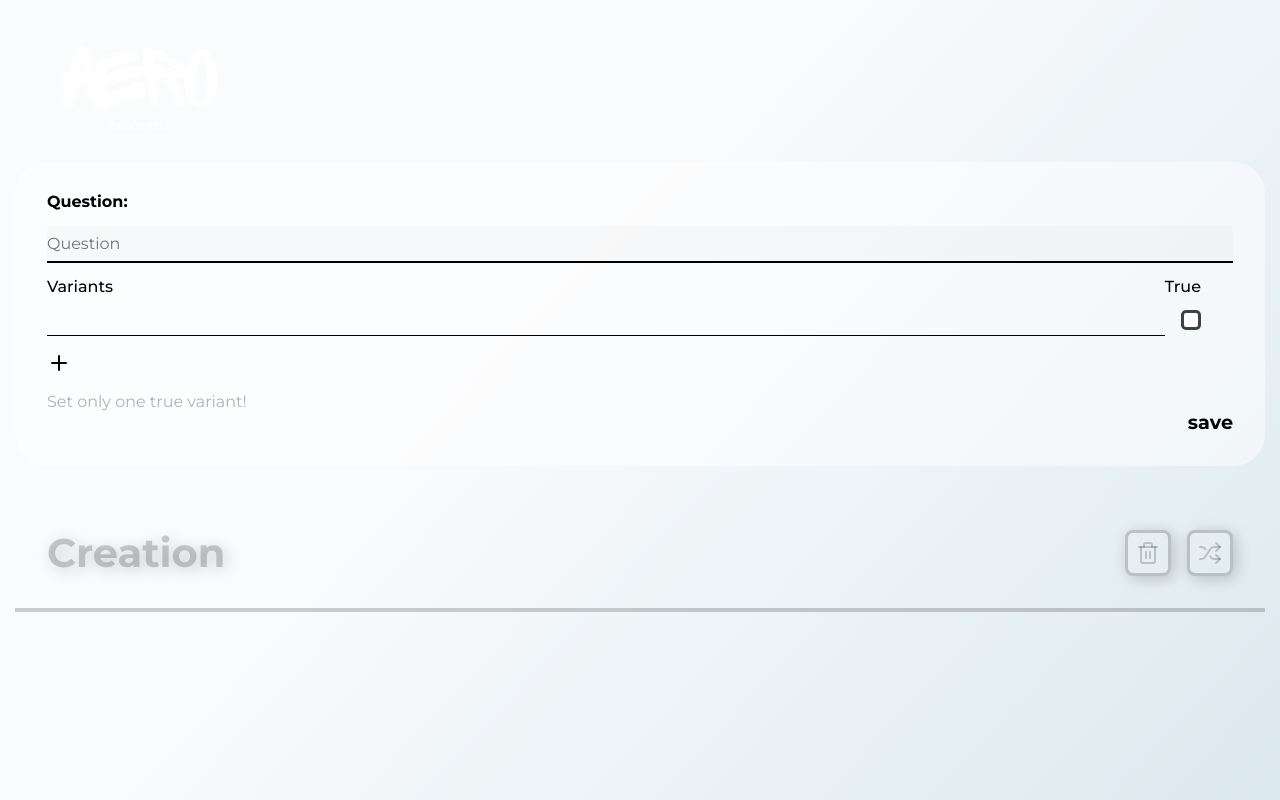
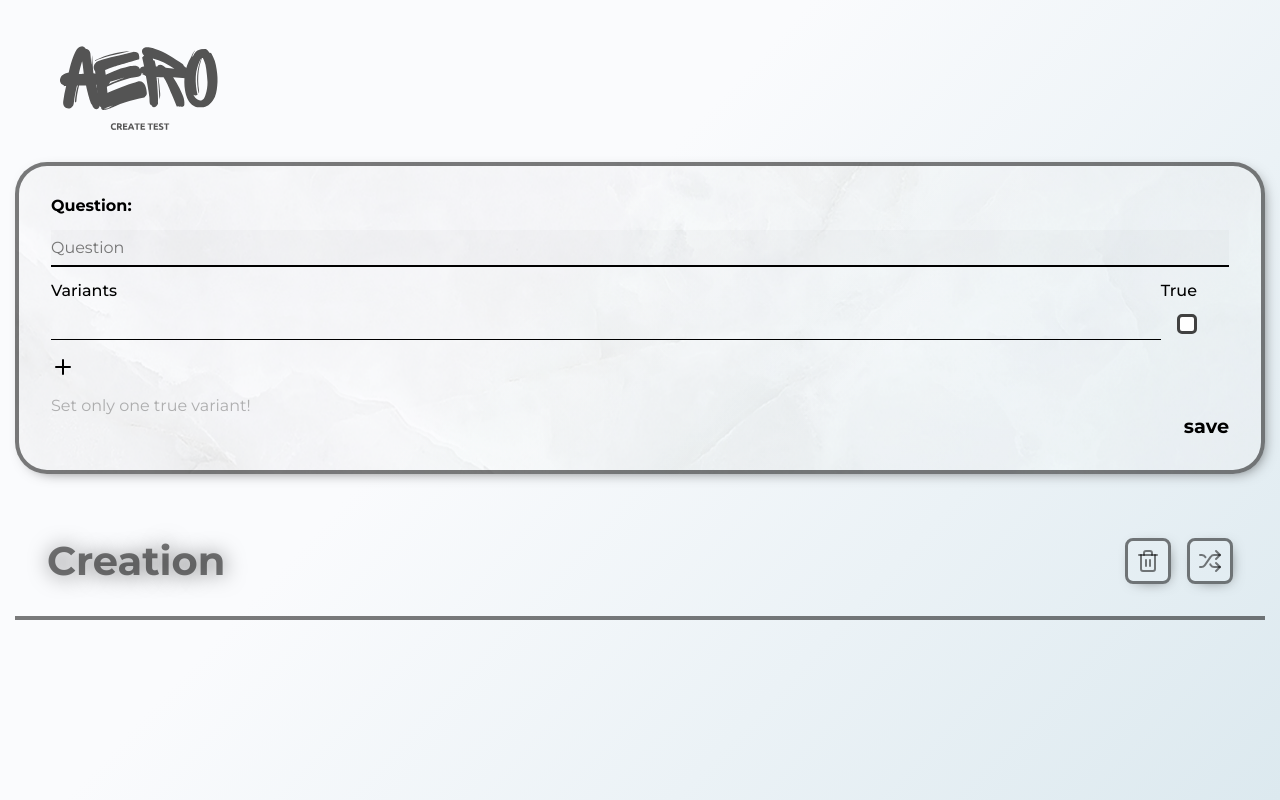
Before and after one commit to and-yevchenko/Aero-create-test, a React (Vite) app: page /Aero-create-test/create-test in a window 1280 px wide. Built offline with nearby package versions, Linux system fonts and the light colour scheme.

Commit message:
#3 redesign aero create test

```diff
--- a/src/components/Card/Card.scss
+++ b/src/components/Card/Card.scss
@@ -1,7 +1,10 @@
 .card {
-  background-color: #bbbbbb54;
+  // background-color: #bbbbbb54;
+  background-color: transparent;
   padding: clamp(1rem, 7.6vw, 2rem);
   border-radius: clamp(1.2rem, 7.6vw, 2rem);
+  border: 0.25rem solid #00000083;
+  box-shadow: 4px 4px 15px -8px rgba(0,0,0,0.75);
   margin-bottom: 2rem;
   width: 100%;
   &__header {
--- a/src/components/Form/Form.scss
+++ b/src/components/Form/Form.scss
@@ -1,5 +1,9 @@
 .form {
-  background-color: #ffffff81;
+  background: url('/public/form-back.png');
+  background-position: center;
+  background-repeat: no-repeat;
+  border: 0.25rem solid #00000083;
+  box-shadow: 4px 4px 15px -8px rgba(0,0,0,0.75);
   padding: clamp(1rem, 7.6vw, 2rem);
   transition: all ease 1s;
   border-radius: clamp(1.2rem, 7.6vw, 2rem);
--- a/src/components/ui/ControlPanel/ControlPanel.scss
+++ b/src/components/ui/ControlPanel/ControlPanel.scss
@@ -3,8 +3,7 @@
   justify-content: space-between;
   padding: 2rem;
   margin-bottom: 1rem;
-  // border-top: 4px solid #00000030;
-  border-bottom: 4px solid #00000030;
+  border-bottom: 4px solid #00000083;
   flex-wrap: wrap;
   align-items: center;
   gap: 1rem;
@@ -15,8 +14,8 @@
   &__title {
     font-size: 2.5rem;
     font-weight: 700;
-    color: #00000030;
-    text-shadow: 3px 3px 15px #00000030;
+    color: #00000083;
+    text-shadow: 1px 1px 20px rgba(0, 0, 0, 0.5);
   }
   &__buttons {
     display: flex;
@@ -29,11 +28,11 @@
       justify-content: center;
       text-align: center;
       background-color: transparent;
-      box-shadow: 3px 3px 15px 0px #00000030;
+      box-shadow: 3px 3px 15px -8px rgba(0,0,0,0.75);
       border-radius: 0.5rem;
-      border: 3px solid #00000030;
+      border: 3px solid #00000083;
       padding: 0.5rem;
-      color: #00000030;
+      color: #00000083;
       &:active {
         transform: translate(1px, 1px);
       }
@@ -47,9 +46,7 @@
     display: flex;
     align-items: center;
     justify-content: center;
-    color: #000;
-    background-color: #00000030;
-    box-shadow: 3px 3px 15px 0px #00000030;
+    color: #00000083;
     border-radius: 0.5rem;
     border: 3px solid transparent;
     padding: 0.5rem 2rem;
--- a/src/components/ui/Logo/Logo.jsx
+++ b/src/components/ui/Logo/Logo.jsx
@@ -4,7 +4,7 @@ export const Logo = ({ link }) => {
   return (
     <div className="logo-aero">
       <a href={link}>
-        <img src="/Aero-create-test/Aero.svg" alt="Logo Aero" />
+        <img src="/Aero-create-test/Aero-black.svg" alt="Logo Aero" />
       </a>
     </div>
   );
--- a/src/pages/CreateTest/CreateTest.scss
+++ b/src/pages/CreateTest/CreateTest.scss
@@ -56,9 +56,6 @@
   }
   &__button {
     background-color: transparent;
-    border: 3px solid rgba(255, 255, 255, 0);
-    padding: clamp(0.5rem, 2.9vw, 1rem) clamp(1.5rem, 7.27vw, 2.5rem);
-    border-radius: 1.5rem;
     font-size: 1.5rem;
     text-align: center;
     font-weight: 700;
@@ -66,8 +63,7 @@
     transition: all 1s ease;
     animation: btn-tilt 1.5s ease-out reverse infinite;
     &:hover {
-      border: 3px solid white;
-      animation: none;
+      color: #00000083;
     }
   }
   &__add {
--- a/src/pages/CreateTest/sections/CreatePanel.jsx
+++ b/src/pages/CreateTest/sections/CreatePanel.jsx
@@ -6,7 +6,7 @@ import { useEffect, useRef } from 'react';
 const CreatePanel = ({ open, forms, ...props }) => {
   const btnShuffle = useRef(null);
   useEffect(() => {
-    btnShuffle.current.style.color = props.shuffle ? '#ff0000' : '#00000030';
+    btnShuffle.current.style.color = props.shuffle ? '#ff0000' : '#00000083';
   }, [props.shuffle]);
 
   return (
--- a/src/pages/Home/Home.jsx
+++ b/src/pages/Home/Home.jsx
@@ -8,7 +8,8 @@ export const Home = () => {
   return (
     <div className="home-page">
       <BackgroundVideo />
-      <Header />
+      {/* <Header /> */}
+      <img src="/Aero-create-test/Aero.svg" alt="Logo" className='home-logo'/>
       <TitleHome>Create your own test</TitleHome>
       <Link to="/Aero-create-test/create-test" className="home-page__button">
         Get started
--- a/src/pages/Home/Home.scss
+++ b/src/pages/Home/Home.scss
@@ -6,14 +6,10 @@
   justify-content: space-between;
   align-items: center;
   overflow: hidden;
-  > .header {
-    justify-content: center;
-  }
   &__button {
     margin-bottom: 5rem;
     background-color: #fff;
     padding: 1rem 4rem;
-    // border-radius: 1.5rem;
     border-radius: clamp(1.2rem, 4vw, 1.5rem);
     font-size: clamp(1.5rem, 6.6vw, 2.5rem);
     text-wrap: nowrap;
@@ -28,3 +24,8 @@
     }
   }
 }
+
+.home-logo {
+  width: clamp(150px, 45.5vw, 250px);
+  margin: 0 auto;
+}
--- a/src/pages/ShowTest/ShowTest.scss
+++ b/src/pages/ShowTest/ShowTest.scss
@@ -56,9 +56,6 @@
   }
   &__button {
     background-color: transparent;
-    border: 3px solid rgba(255, 255, 255, 0);
-    padding: 1rem 2.5rem;
-    border-radius: 1.5rem;
     font-size: 1.5rem;
     text-align: center;
     font-weight: 700;
@@ -66,14 +63,15 @@
     transition: all 1s ease;
     animation: btn-tilt 1.5s ease-out reverse infinite;
     &:hover {
-      border: 3px solid white;
-      animation: none;
+      color: #00000083;
     }
   }
   &__list {
     background-color: #ffffff81;
     padding: clamp(1rem, 7.6vw, 2rem) clamp(2rem, 15.2vw, 4rem);
-    border-radius: 2rem;
+    border-top: 0.25rem solid #00000083;
+    border-bottom: 0.25rem solid #00000083;
+    box-shadow: 4px 4px 15px -8px rgba(0,0,0,0.75);
     margin-bottom: 2rem;
     :not(:last-of-type) {
       margin-bottom: 3rem;
```
Also changed, not shown: public/Aero-black.svg (added), public/form-back.png (added).
